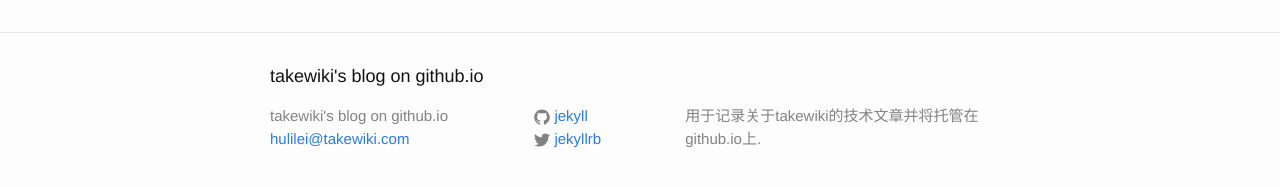
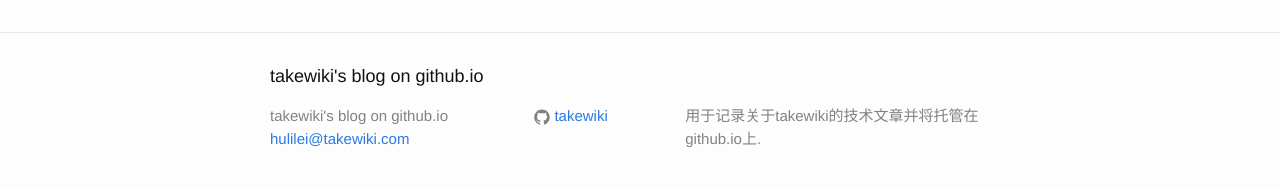
Before and after one commit to takewiki/takewiki.github.io, a Jekyll site: the page built from index.html, in a window 1280 px wide. Shown: the part 354-541 px from the top of the page. Built offline with Jekyll 4.4.1, drawn with Linux system fonts in a browser that asks for light colours.

Commit message:
remark the config the twitter username

```diff
--- a/_config.yml
+++ b/_config.yml
@@ -12,8 +12,8 @@ description: > # this means to ignore newlines until "baseurl:"
   用于记录关于takewiki的技术文章并将托管在github.io上.
 baseurl: "" # the subpath of your site, e.g. /blog
 url: "http://takewiki.com" # the base hostname & protocol for your site
-twitter_username: jekyllrb
-github_username:  jekyll
+# twitter_username: jekyllrb remark the file.
+github_username:  takewiki
 
 # Build settings
 markdown: kramdown
```
